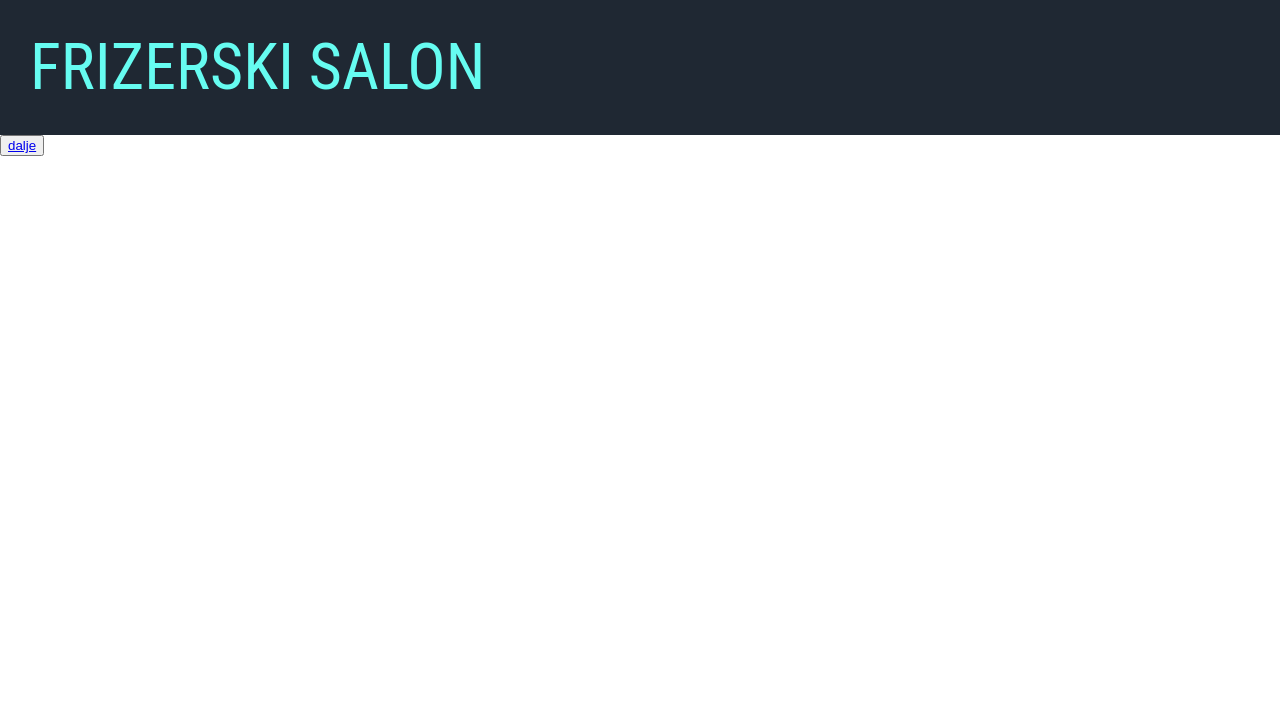
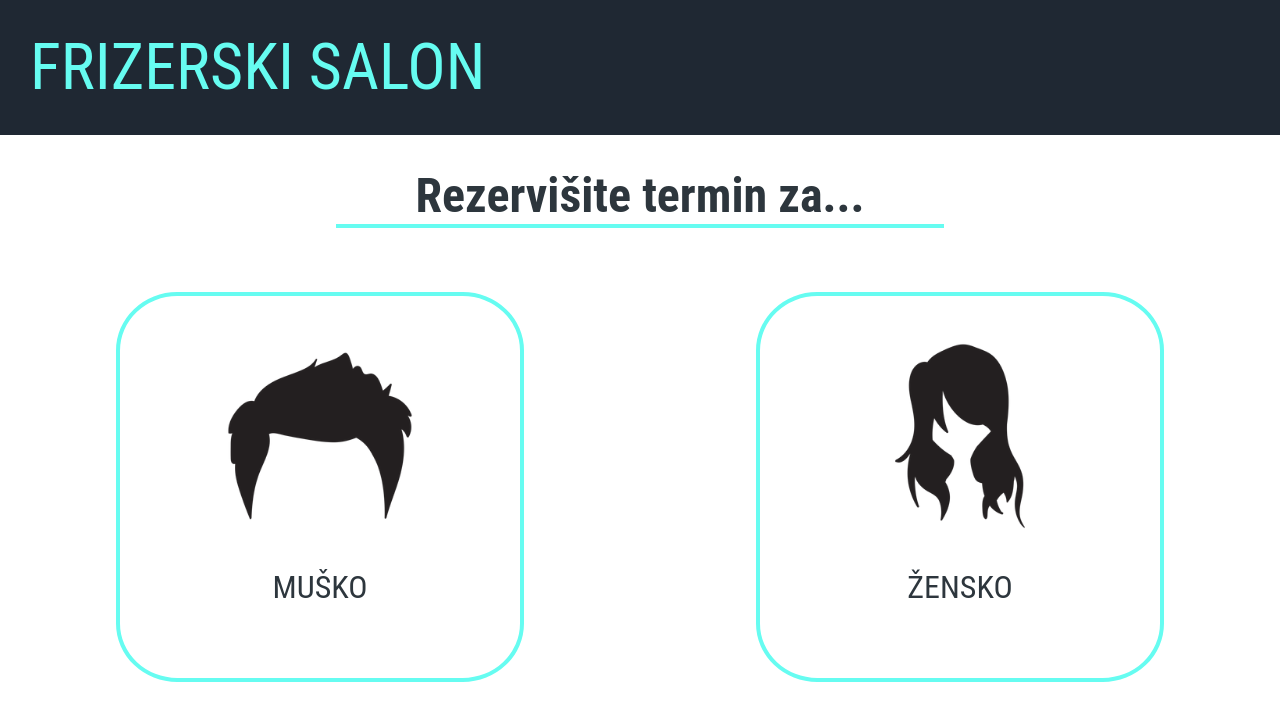
Before and after one commit to ilhanneziric/amsfs, a React (Create React App) app in the folder frontend/: page / in a window 1280 px wide. Shown: the top 720 px of the page. Built offline with nearby package versions, Linux system fonts and the light colour scheme.

Commit message:
Zavrsen spol screen

```diff
--- a/frontend/src/App.js
+++ b/frontend/src/App.js
@@ -8,6 +8,7 @@ import TretmanScreen from './screens/TretmanScreen';
 import KalendarScreen from './screens/KalendarScreen';
 import TerminScreen from './screens/TerminScreen';
 import PotvrdaScreen from './screens/PotvrdaScreen';
+import './components/styles/sve.scss'
 
 //components
 import Header from './components/Header';
@@ -20,7 +21,7 @@ function App() {
       <main>
         <Routes>
           <Route path='/' element = {<SpolScreen/>}/>
-          <Route path='/kategorija' element = {<KategorijaScreen/>}/>
+          <Route path='/kategorija/:id' element = {<KategorijaScreen/>}/>
           <Route path='/tretman' element = {<TretmanScreen/>}/>
           <Route path='/kalendar' element = {<KalendarScreen/>}/>
           <Route path='/termin' element = {<TerminScreen/>}/>
--- /dev/null
+++ b/frontend/src/components/Kartica.jsx
@@ -0,0 +1,12 @@
+import './styles/kartica.scss';
+
+const Kartica = ({imageURL, naslov}) => {
+    return (
+        <div className='bodyKartica'>
+            <img src={imageURL} alt={naslov} className='ikonica'/>
+            <p className='naslovKartice'>{naslov}</p>
+        </div>
+    )
+}
+
+export default Kartica
--- a/frontend/src/components/styles/_colors.scss
+++ b/frontend/src/components/styles/_colors.scss
@@ -1,4 +1,5 @@
 $darkBlue: #1f2833;
+$lightDarkBlue: #2d363d;
 $lightBlue: #66fcf1;
 $darkerLightBlue: #45a29e;
 $grey: #c5c6c7;
--- /dev/null
+++ b/frontend/src/components/styles/kartica.scss
@@ -0,0 +1,33 @@
+@import './colors';
+
+.bodyKartica{
+    width: 400px;
+    padding: 2.5rem 0 2.5rem 0;
+    text-align: center;
+    justify-content: center;
+    align-items: center;
+    border: 4px solid $lightBlue;
+    border-radius: 15%;
+    transition: transform 0.5s, background-color 0.5s, box-shadow 0.5s;
+}
+
+.ikonica{
+    display: block;
+    margin-left: auto;
+    margin-right: auto;
+    width: 50%;
+}
+
+.naslovKartice{
+    font-size: 2rem;
+    color: $lightDarkBlue;
+}
+
+.bodyKartica:hover{
+    background-color: $lightBlue;
+    transform: scale(1.1);
+
+    box-shadow: 0px 0px 40px -11px rgba(0,0,0,0.86);
+    -webkit-box-shadow: 0px 0px 40px -11px rgba(0,0,0,0.86);
+    -moz-box-shadow: 0px 0px 40px -11px rgba(0,0,0,0.86);
+}
--- /dev/null
+++ b/frontend/src/components/styles/sve.scss
@@ -0,0 +1,35 @@
+@import './colors';
+
+body{
+    margin: 0;
+    background-color: #ffffff;//$grey;
+}
+
+a{
+    text-decoration: none;
+}
+
+.kartice{
+    display: flex;
+    justify-content: space-around;
+}
+
+.naslov{
+    margin: 0;
+    text-align: center;
+    padding: 2rem;
+    font-size: 3rem;
+    color: $lightDarkBlue;
+}
+
+.crta{
+    margin: 0;
+    margin-bottom: 2rem;
+    display: block;
+    margin-left: auto;
+    margin-right: auto;
+    width: 50%;
+    height: 4px;
+    background-color: $lightBlue;
+    border: 0;
+}
--- a/frontend/src/screens/KategorijaScreen.jsx
+++ b/frontend/src/screens/KategorijaScreen.jsx
@@ -1,9 +1,10 @@
-import { Link } from "react-router-dom"
+import { Link, useParams } from "react-router-dom"
 
 const KategorijaScreen = () => {
+    const params = useParams();
     return (
         <div>
-            kategorija
+            kategorija: {params.id}
             <button><Link to='/tretman'>dalje</Link></button>
             <button><Link to='/'>nazad</Link></button>
         </div>
--- a/frontend/src/screens/SpolScreen.jsx
+++ b/frontend/src/screens/SpolScreen.jsx
@@ -1,11 +1,20 @@
 import { Link } from "react-router-dom"
+
+
+import Kartica from '../components/Kartica';
+import muskoIcon from '../icons/musIcon.png';
+import zenskoIcon from '../icons/zenIcon.png';
 
 const SpolScreen = () => {
     return (
-        <div>
-            {/* naslov koji ce se non stop provlacit(npr nova narudba) style: lightblue slova sa sivim bottom borderom ili obrnuto*/}
-            {/* pogledati kod merlinke  */}
-            <button><Link to='/kategorija'>dalje</Link></button>
+        <div className="body">
+            <h1 className="naslov">Rezervišite termin za...<hr className="crta" /></h1>
+            <div className="kartice">
+                <Link to='/kategorija/musko'><Kartica imageURL={muskoIcon} naslov="MUŠKO"/></Link>
+                <Link to='/kategorija/zensko'><Kartica imageURL={zenskoIcon} naslov="ŽENSKO"/></Link>
+            </div>
+
+            {/*  */}
         </div>
     )
 }
```
Also changed, not shown: frontend/src/icons/musIcon.png (added), frontend/src/icons/zenIcon.png (added).
